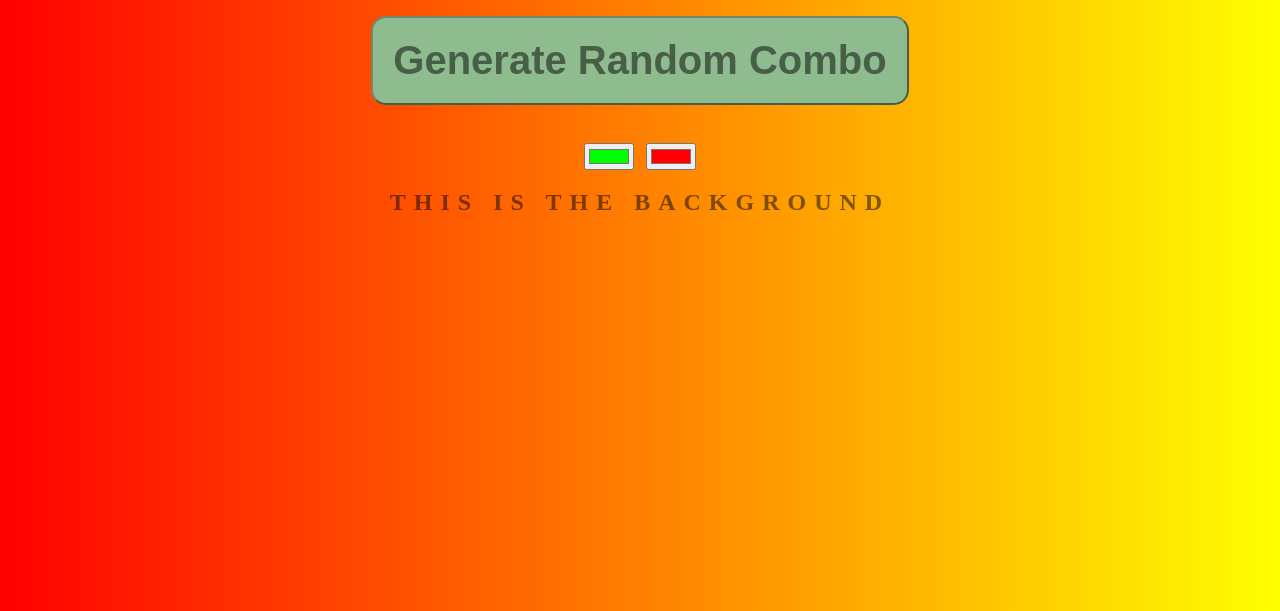
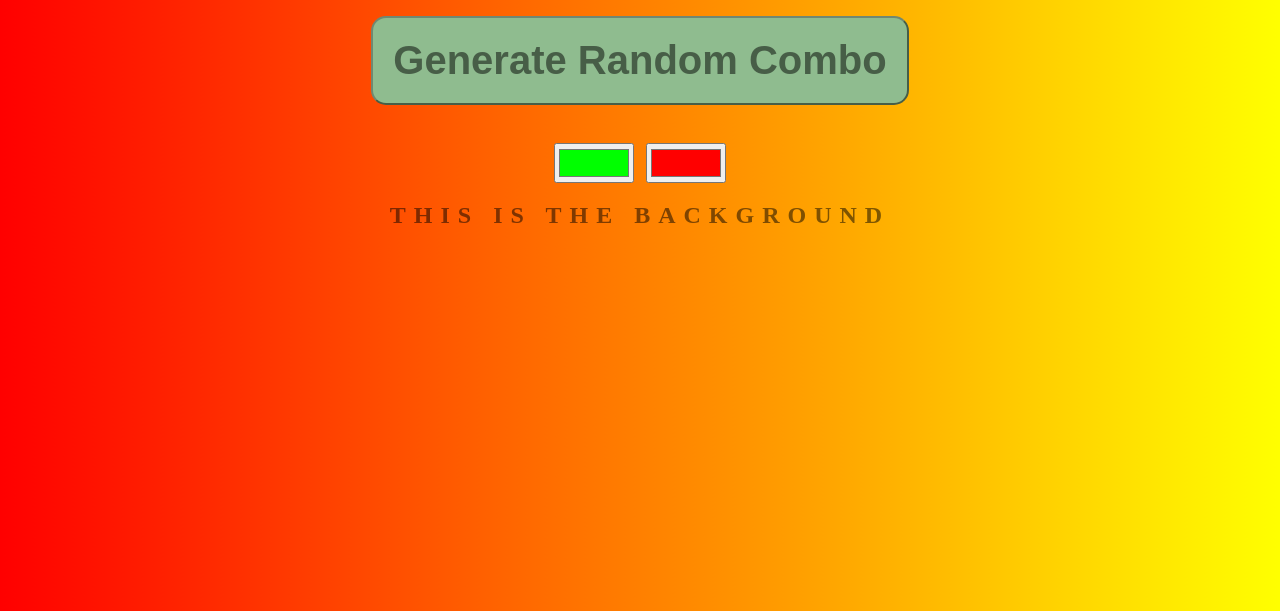
Before and after one commit to pchandler858/Background-Generator, a plain HTML site: page index.html in a window 1280 px wide. Shown: the part 189-800 px from the top of the page. Drawn offline with Linux system fonts and the light colour scheme.

Commit message:
increased size of color input boxes

```diff
--- a/index.html
+++ b/index.html
@@ -7,8 +7,8 @@
   <body id="gradient">
     <h1>Background Generator</h1>
     <button class="random">Generate Random Combo</button>
-    <input class="color1" type="color" name="color1" value="#00ff00" />
-    <input class="color2" type="color" name="color2" value="#ff0000" />
+    <input class="color1 colorBox" type="color" name="color1" value="#00ff00" />
+    <input class="color2 colorBox" type="color" name="color2" value="#ff0000" />
     <h2>This is the Background</h2>
     <h3></h3>
     <script src="script.js"></script>
--- a/style.css
+++ b/style.css
@@ -38,5 +38,10 @@ button {
   background-color: darkseagreen;
 }
 
+.colorBox {
+  width: 80px;
+  height: 40px;
+}
+
 @media only screen and (max-width: 600px) {
 }
```
